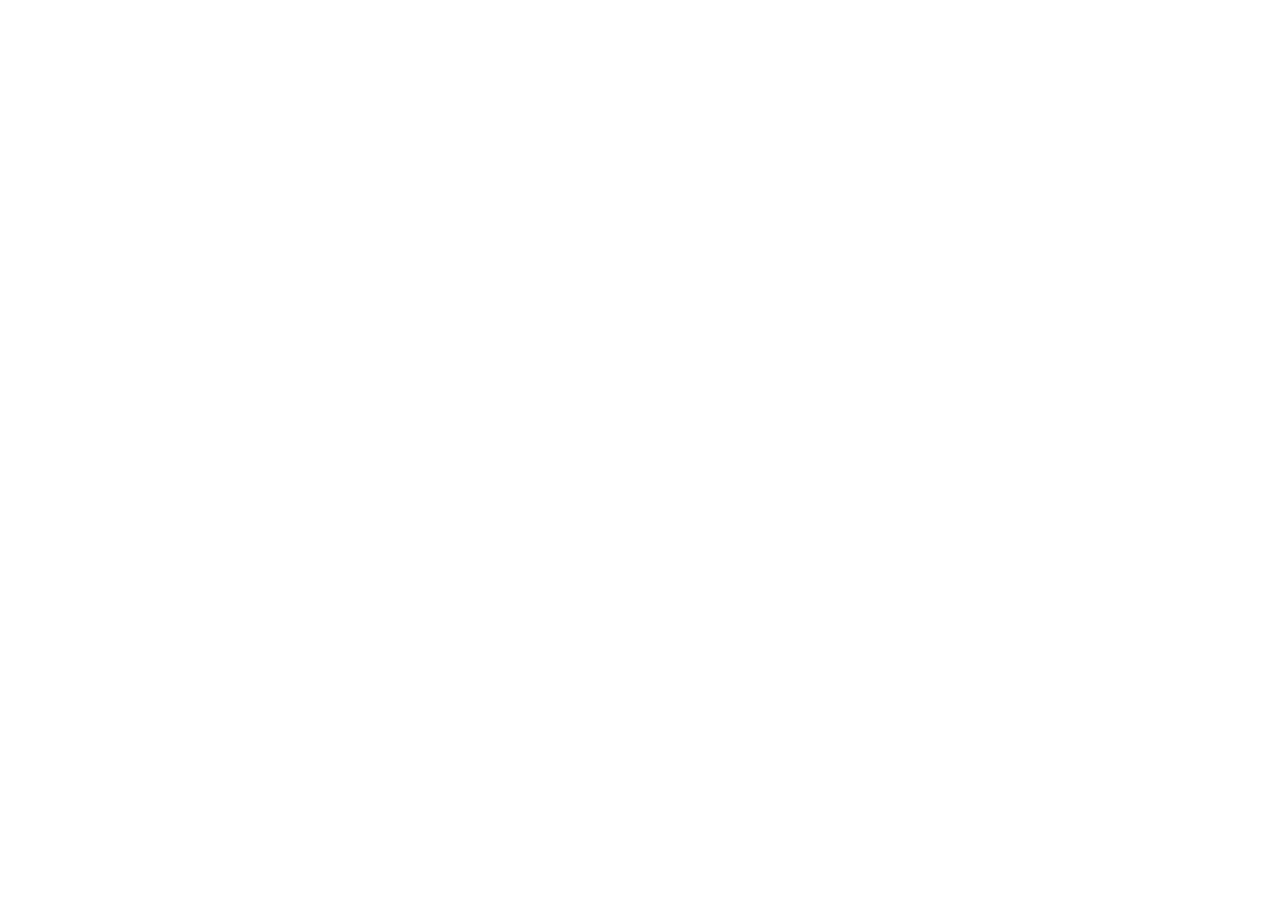
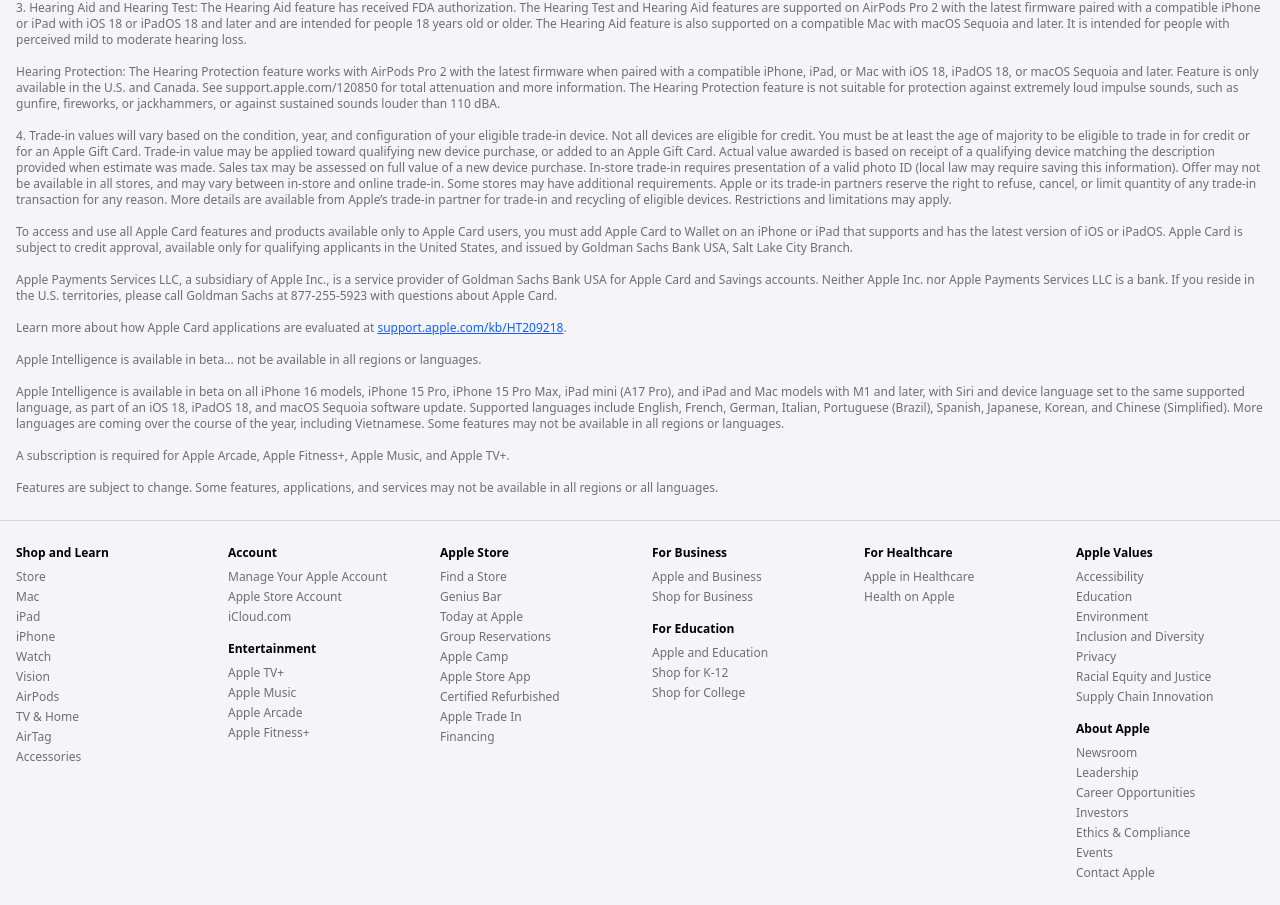
Before and after one commit to Pulkitxm/oclea-demo, a Next.js app: page / in a window 1280 px wide. Shown: the part 2356-3261 px from the top of the page. Before the commit the page ends 2220 px from the top, so only its background shows below. Built offline with nearby package versions, Linux system fonts and the light colour scheme.

Commit message:
feat: add Footer component and integrate it into Home page

```diff
--- /dev/null
+++ b/app/footer/page.tsx
@@ -0,0 +1,204 @@
+// components/Footer.tsx
+import React from "react";
+
+const Footer = () => {
+  return (
+    <footer className="bg-[#f5f5f7] text-xs text-[#6e6e73]">
+      <div className="max-w-7xl mx-auto px-4 py-6 border-b border-gray-300">
+        <p className="mb-4">
+          1. Available for Qualified Purchasers only. Qualified Purchasers
+          purchasing an eligible Mac/iPad (“Eligible Product”) with eligible
+          AirPods/accessory (“Promotion Product”) from a Qualifying Location
+          through September 30, 2025 will receive Promotion Savings (up to $199,
+          not to exceed the price of the Promotion Product). Customers will be
+          charged for all items in their cart, including the Promotion Product.
+          Only one Promotion Product per Eligible Product per Qualified
+          Purchaser. Offer subject to availability. While supplies last.
+          Additional restrictions apply. View full offer terms
+        </p>
+        <p className="mb-4">
+          2. Visual intelligence is available in iOS 18.2 or later on iPhone 16,
+          iPhone 16 Plus, iPhone 16 Pro, and iPhone 16 Pro Max; iOS 18.3 or
+          later on iPhone 16e; and iOS 18.4 or later on iPhone 15 Pro and iPhone
+          15 Pro Max. Apple Intelligence must be on to use visual intelligence.
+        </p>
+        <p className="mb-4">
+          3. Hearing Aid and Hearing Test: The Hearing Aid feature has received
+          FDA authorization. The Hearing Test and Hearing Aid features are
+          supported on AirPods Pro 2 with the latest firmware paired with a
+          compatible iPhone or iPad with iOS 18 or iPadOS 18 and later and are
+          intended for people 18 years old or older. The Hearing Aid feature is
+          also supported on a compatible Mac with macOS Sequoia and later. It is
+          intended for people with perceived mild to moderate hearing loss.
+          <br />
+          <br />
+          Hearing Protection: The Hearing Protection feature works with AirPods
+          Pro 2 with the latest firmware when paired with a compatible iPhone,
+          iPad, or Mac with iOS 18, iPadOS 18, or macOS Sequoia and later.
+          Feature is only available in the U.S. and Canada. See
+          support.apple.com/120850 for total attenuation and more information.
+          The Hearing Protection feature is not suitable for protection against
+          extremely loud impulse sounds, such as gunfire, fireworks, or
+          jackhammers, or against sustained sounds louder than 110 dBA.
+        </p>
+        <p className="mb-4">
+          4. Trade‑in values will vary based on the condition, year, and
+          configuration of your eligible trade‑in device. Not all devices are
+          eligible for credit. You must be at least the age of majority to be
+          eligible to trade in for credit or for an Apple Gift Card. Trade‑in
+          value may be applied toward qualifying new device purchase, or added
+          to an Apple Gift Card. Actual value awarded is based on receipt of a
+          qualifying device matching the description provided when estimate was
+          made. Sales tax may be assessed on full value of a new device
+          purchase. In‑store trade‑in requires presentation of a valid photo ID
+          (local law may require saving this information). Offer may not be
+          available in all stores, and may vary between in‑store and online
+          trade‑in. Some stores may have additional requirements. Apple or its
+          trade‑in partners reserve the right to refuse, cancel, or limit
+          quantity of any trade‑in transaction for any reason. More details are
+          available from Apple’s trade-in partner for trade‑in and recycling of
+          eligible devices. Restrictions and limitations may apply.
+          <br />
+          <br />
+          To access and use all Apple Card features and products available only
+          to Apple Card users, you must add Apple Card to Wallet on an iPhone or
+          iPad that supports and has the latest version of iOS or iPadOS. Apple
+          Card is subject to credit approval, available only for qualifying
+          applicants in the United States, and issued by Goldman Sachs Bank USA,
+          Salt Lake City Branch.
+        </p>
+        <p className="mb-4">
+          Apple Payments Services LLC, a subsidiary of Apple Inc., is a service
+          provider of Goldman Sachs Bank USA for Apple Card and Savings
+          accounts. Neither Apple Inc. nor Apple Payments Services LLC is a
+          bank. If you reside in the U.S. territories, please call Goldman Sachs
+          at 877-255-5923 with questions about Apple Card.
+        </p>
+        <p className="mb-4">
+          Learn more about how Apple Card applications are evaluated at{" "}
+          <a href="#" className="text-blue-600 underline">
+            support.apple.com/kb/HT209218
+          </a>
+          .
+        </p>
+        <p className="mb-4">
+          Apple Intelligence is available in beta... not be available in all
+          regions or languages.
+        </p>
+        <p className="mb-4">
+          Apple Intelligence is available in beta on all iPhone 16 models,
+          iPhone 15 Pro, iPhone 15 Pro Max, iPad mini (A17 Pro), and iPad and
+          Mac models with M1 and later, with Siri and device language set to the
+          same supported language, as part of an iOS 18, iPadOS 18, and macOS
+          Sequoia software update. Supported languages include English, French,
+          German, Italian, Portuguese (Brazil), Spanish, Japanese, Korean, and
+          Chinese (Simplified). More languages are coming over the course of the
+          year, including Vietnamese. Some features may not be available in all
+          regions or languages.
+        </p>
+        <p>
+          A subscription is required for Apple Arcade, Apple Fitness+, Apple
+          Music, and Apple TV+.
+          <br />
+          <br />
+          Features are subject to change. Some features, applications, and
+          services may not be available in all regions or all languages.
+        </p>
+      </div>
+
+      <div className="max-w-7xl mx-auto px-4 py-6 grid grid-cols-2 sm:grid-cols-3 md:grid-cols-6 gap-6">
+        <div>
+          <h4 className="font-semibold text-black mb-2">Shop and Learn</h4>
+          <ul className="space-y-1 cursor-pointer">
+            <li>Store</li>
+            <li>Mac</li>
+            <li>iPad</li>
+            <li>iPhone</li>
+            <li>Watch</li>
+            <li>Vision</li>
+            <li>AirPods</li>
+            <li>TV & Home</li>
+            <li>AirTag</li>
+            <li>Accessories</li>
+          </ul>
+        </div>
+        <div>
+          <h4 className="font-semibold text-black mb-2">Account</h4>
+          <ul className="space-y-1 cursor-pointer">
+            <li>Manage Your Apple Account</li>
+            <li>Apple Store Account</li>
+            <li>iCloud.com</li>
+          </ul>
+
+          <h4 className="font-semibold text-black mt-4 mb-2">Entertainment</h4>
+          <ul className="space-y-1 cursor-pointer">
+            <li>Apple TV+</li>
+            <li>Apple Music</li>
+            <li>Apple Arcade</li>
+            <li>Apple Fitness+</li>
+          </ul>
+        </div>
+        <div>
+          <h4 className="font-semibold text-black mb-2">Apple Store</h4>
+          <ul className="space-y-1 cursor-pointer">
+            <li>Find a Store</li>
+            <li>Genius Bar</li>
+            <li>Today at Apple</li>
+            <li>Group Reservations</li>
+            <li>Apple Camp</li>
+            <li>Apple Store App</li>
+            <li>Certified Refurbished</li>
+            <li>Apple Trade In</li>
+            <li>Financing</li>
+          </ul>
+        </div>
+        <div>
+          <h4 className="font-semibold text-black mb-2">For Business</h4>
+          <ul className="space-y-1 cursor-pointer">
+            <li>Apple and Business</li>
+            <li>Shop for Business</li>
+          </ul>
+
+          <h4 className="font-semibold text-black mt-4 mb-2">For Education</h4>
+          <ul className="space-y-1 cursor-pointer">
+            <li>Apple and Education</li>
+            <li>Shop for K-12</li>
+            <li>Shop for College</li>
+          </ul>
+        </div>
+        <div>
+          <h4 className="font-semibold text-black mb-2">For Healthcare</h4>
+          <ul className="space-y-1 cursor-pointer">
+            <li>Apple in Healthcare</li>
+            <li>Health on Apple</li>
+          </ul>
+        </div>
+        <div>
+          <h4 className="font-semibold text-black mb-2">Apple Values</h4>
+          <ul className="space-y-1 cursor-pointer">
+            <li>Accessibility</li>
+            <li>Education</li>
+            <li>Environment</li>
+            <li>Inclusion and Diversity</li>
+            <li>Privacy</li>
+            <li>Racial Equity and Justice</li>
+            <li>Supply Chain Innovation</li>
+          </ul>
+
+          <h4 className="font-semibold text-black mt-4 mb-2">About Apple</h4>
+          <ul className="space-y-1 cursor-pointer">
+            <li>Newsroom</li>
+            <li>Leadership</li>
+            <li>Career Opportunities</li>
+            <li>Investors</li>
+            <li>Ethics & Compliance</li>
+            <li>Events</li>
+            <li>Contact Apple</li>
+          </ul>
+        </div>
+      </div>
+    </footer>
+  );
+};
+
+export default Footer;
--- a/app/page.tsx
+++ b/app/page.tsx
@@ -1,10 +1,12 @@
 import Navbar from './navbar/page'
 import HeroSection from './heroSection/page'
+import Footer from './footer/page';
 export default function Home() {
   return (
   <div>
     <Navbar />
     <HeroSection />
+    <Footer />
 
   </div>
   );
```
